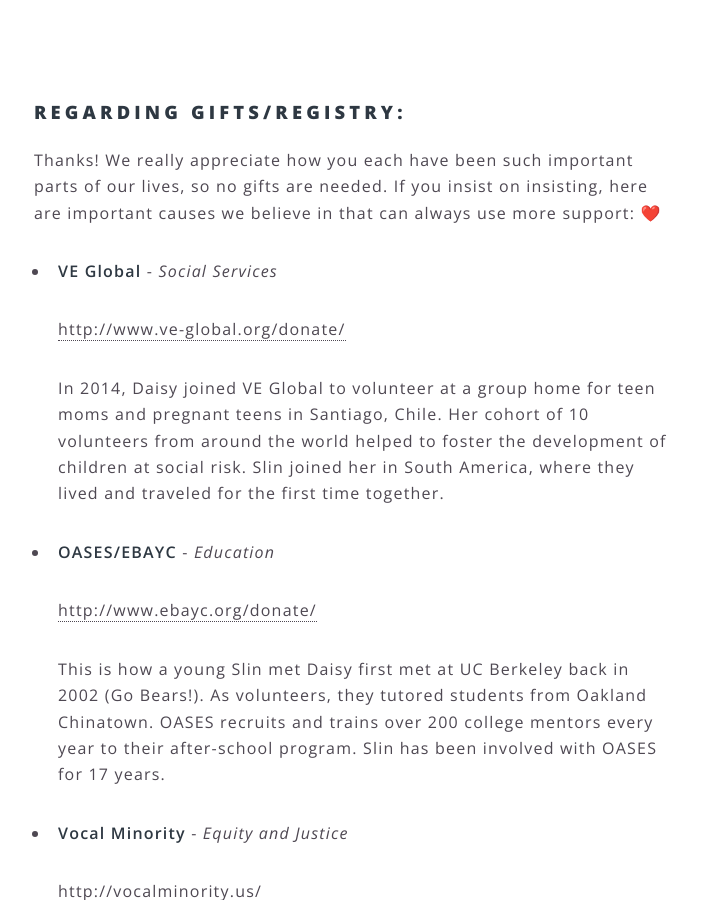
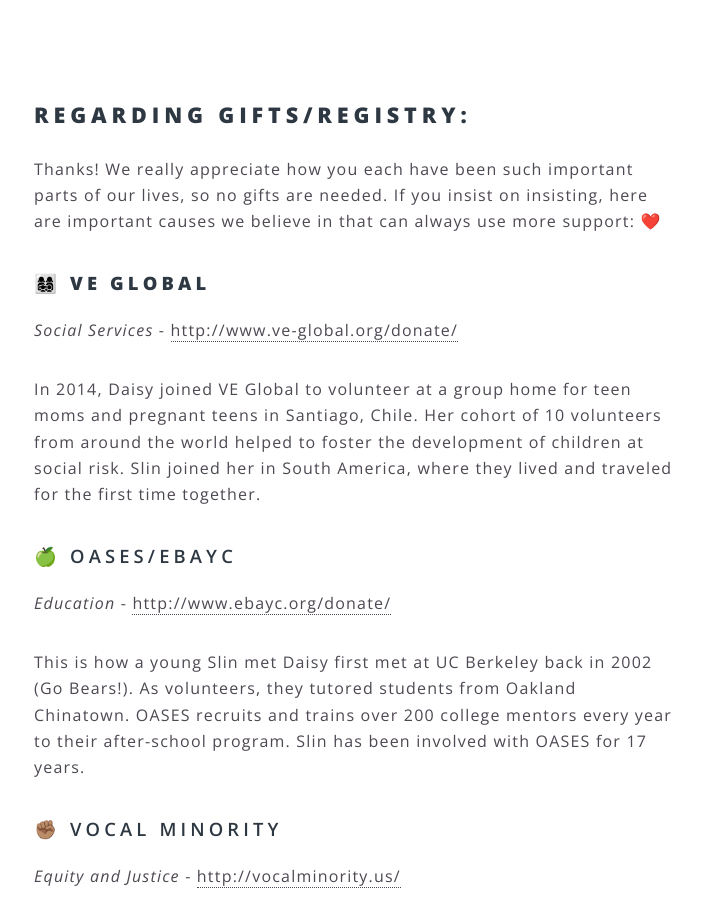
Before and after one commit to slinlee/slinlee.github.io, a Jekyll site: the page built from banquet.md, in a window 1280 px wide and 900 px high, scrolled down 2101 px. Shown: the whole window, without its empty margins (286-987 px from the left). Built offline with Jekyll 4.4.1, drawn with Linux system fonts in a browser that asks for light colours; a script that is not in the unit is left out; some of the changed text lies outside the part shown.

Commit message:
Add emoji to the list of causes!

```diff
--- a/banquet.md
+++ b/banquet.md
@@ -36,40 +36,40 @@
 <div class="inner" markdown="1">
 
 
-### Regarding gifts/registry:
+## Regarding gifts/registry:
 Thanks! We really appreciate how you each have been such important parts of our lives, so no gifts are needed. If you insist on insisting, here are important causes we believe in that can always use more support: ❤️
 
-- **VE Global** - *Social Services*
-
-  [http://www.ve-global.org/donate/](http://www.ve-global.org/donate/)
+### 👩‍👩‍👧‍👦 VE Global
+  *Social Services* - [http://www.ve-global.org/donate/](http://www.ve-global.org/donate/)
 
   In 2014, Daisy joined VE Global to volunteer at a group home for teen moms and pregnant teens in Santiago, Chile. Her cohort of 10 volunteers from around the world helped to foster the development of children at social risk. Slin joined her in South America, where they lived and traveled for the first time together.
 
-- **OASES/EBAYC** - *Education*
 
-  [http://www.ebayc.org/donate/](http://www.ebayc.org/donate/)
+### 🍏 **OASES/EBAYC**
+  *Education* - [http://www.ebayc.org/donate/](http://www.ebayc.org/donate/)
 
   This is how a young Slin met Daisy first met at UC Berkeley back in 2002 (Go Bears!). As volunteers, they tutored students from Oakland Chinatown. OASES recruits and trains over 200 college mentors every year to their after-school program. Slin has been involved with OASES for 17 years.
 
-- **Vocal Minority** - *Equity and Justice*
 
-  [http://vocalminority.us/](http://vocalminority.us/)
+
+### ✊🏽 **Vocal Minority**
+  *Equity and Justice* - [http://vocalminority.us/](http://vocalminority.us/)
 
   Vocal Minority is a community dedicated to fighting for equity and justice in America. We believe a Trump administration poses a distinct threat to countless citizens: immigrants and Black Americans, Muslims and gays, veterans and women. Vocal Minority fights this threat by pooling donations, once a month, to support an organization that is taking a stand to defend our fellow Americans.
 
-- **Access Fund** - *Environment and Outdoors Access*
 
-  [https://www.accessfund.org/join-or-give](https://www.accessfund.org/join-or-give)
+
+### 🏔 **Access Fund**
+  *Environment and Outdoors Access* - [https://www.accessfund.org/join-or-give](https://www.accessfund.org/join-or-give)
 
   One of Slin and Daisy’s favorite hobbies is rock climbing. Many of their adventures and holidays have revolved around the sport. Access Fund helps to protect the places where they love to climb by advocating for shared use of public land, sustainably managing the impacts the sport has on the environment, and educating the public about protecting the outdoor areas they love.
 
-- **San Francisco Bike Coalition** - *Livable Cities*
 
-  [https://www.sfbike.org/donate/](https://www.sfbike.org/donate/)
+
+### 🚲 **San Francisco Bike Coalition**
+  *Livable Cities* - [https://www.sfbike.org/donate/](https://www.sfbike.org/donate/)
 
   Daisy, Slin and Olive’s favorite way to get around the city is on bicycle-- it’s the most convenient and most fun. Help more people join them in the streets on bicycle by supporting the SF Bike Coalition who work to transform San Francisco streets and neighborhoods into more livable and safe places.
-
-
 
 </div>
 </section>
```
